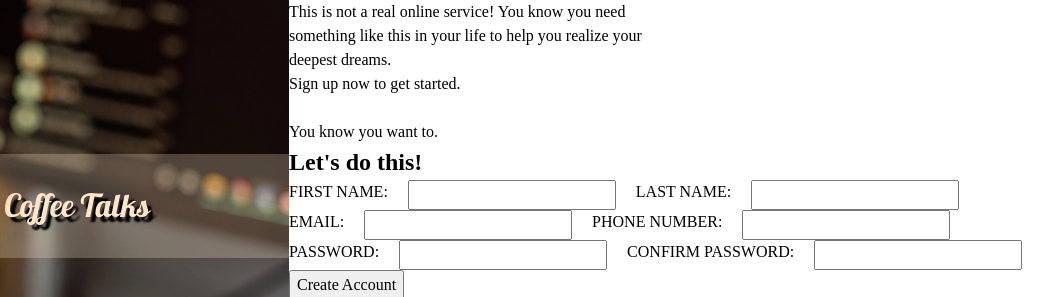
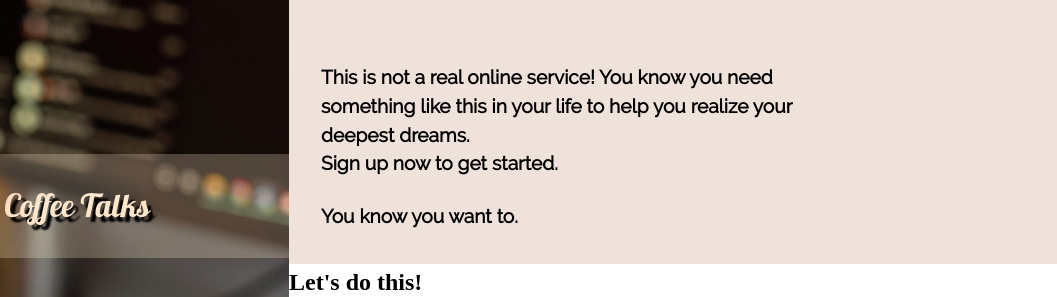
Before and after one commit to MiddleDcoder/sign-up-form, a plain HTML site: page index.html in a window 1280 px wide. Shown: the top 297 px of the page, 223-1280 px from the left. Drawn offline with Linux system fonts and the light colour scheme.

Commit message:
styled intro-text section

```diff
--- a/style.css
+++ b/style.css
@@ -67,6 +67,7 @@ body {
   flex: 1 1 60vw;
 }
 .logo {
+  position: relative;
   text-align: center;
   background: #fee6cc42;
   margin-top: 30%;
@@ -98,10 +99,23 @@ body {
     color: var(--primary-color);
   }
 }
-p {
-  width: clamp(45ch, 50%, 75ch);
-}
 .form-controls > div {
   display: flex;
   gap: 20px;
 }
+.intro-text {
+  padding: 4em 0 2em 2em;
+  background-color: #efe2db;
+  width: 100%;
+
+  p {
+    font-family: "ralewayregular";
+    font-weight: bold;
+    font-size: 1.2rem;
+    width: clamp(45ch, 50%, 75ch);
+  }
+}
+.top-wrapper {
+  height: ;
+  background-color: #dc750e;
+}
```
